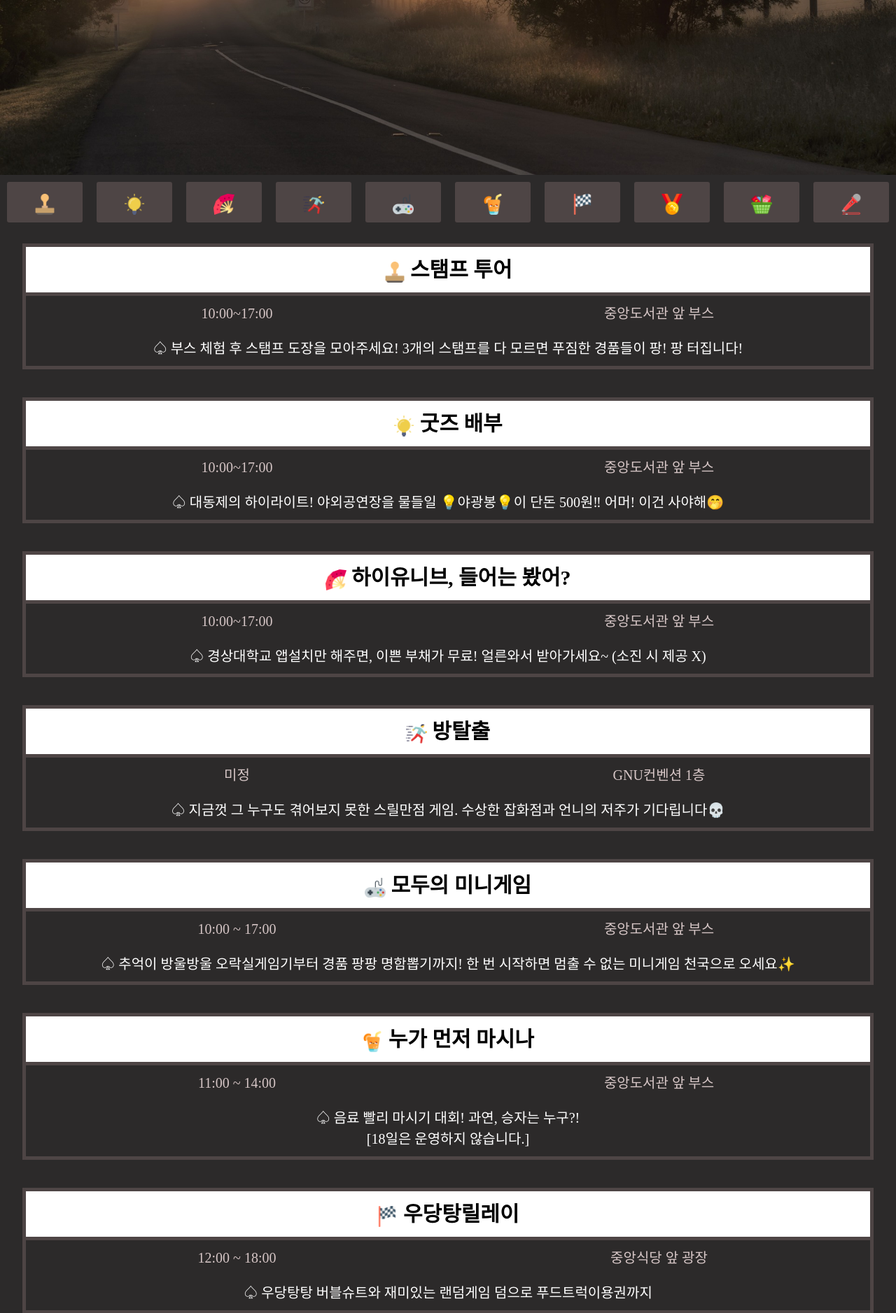
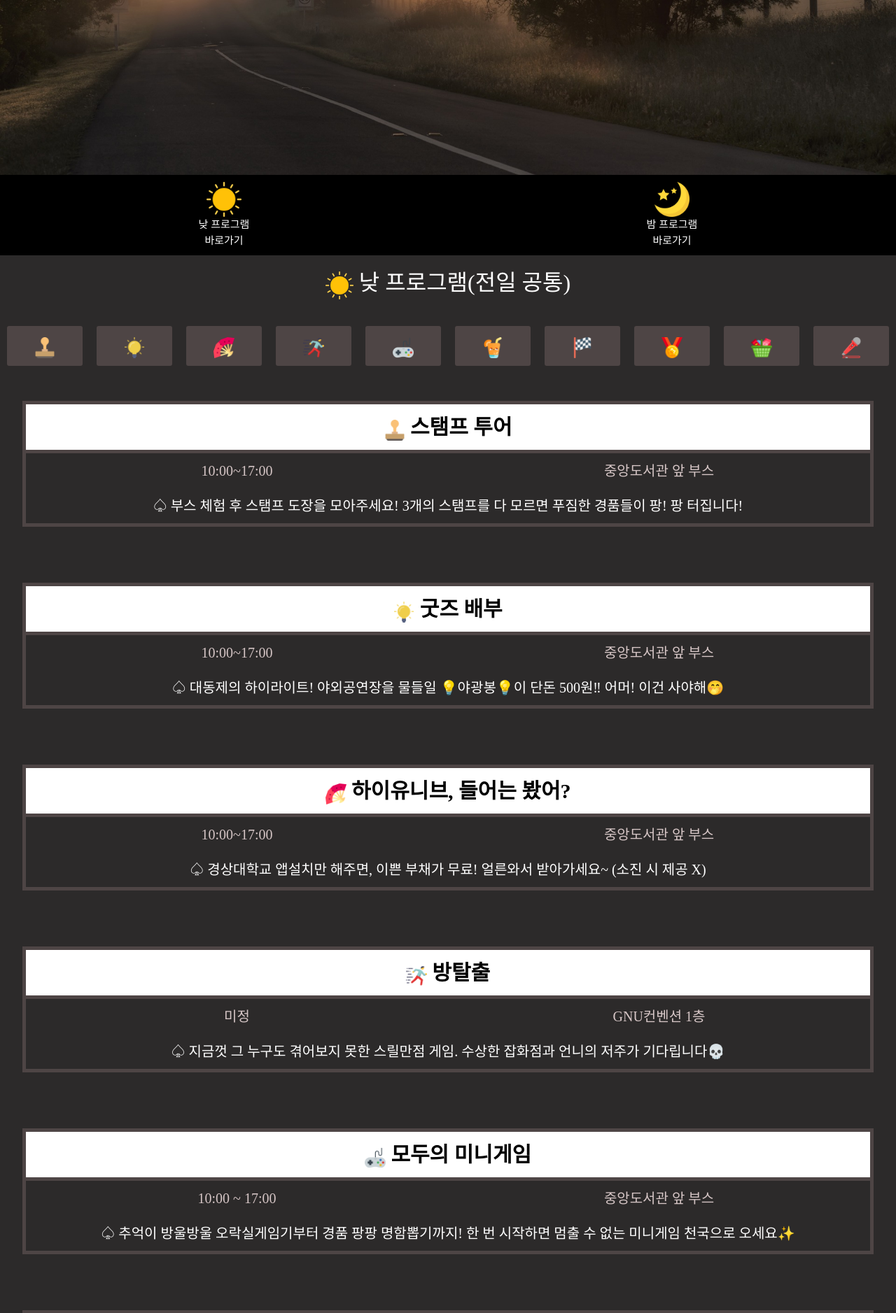
Before and after one commit to dahae0320/GNU_FestivalPage, a Django app: page /studentprogram/ in a window 1280 px wide. Shown: the part 469-2346 px from the top of the page at 70% size. Run offline with Django 3.2, Linux system fonts and the light colour scheme; some libraries are stand-ins or nearby versions; some web fonts are replaced.

Commit message:
원상복귀에휴에휴

```diff
--- a/festival/static/sc_style.css
+++ b/festival/static/sc_style.css
@@ -12,6 +12,42 @@
 #upperimg{
     max-width: 100%;
     height: auto;
+}
+
+.select_flex_container{
+    display: flex;
+    flex-direction: row;
+    flex-wrap: nowrap;
+
+    width: 100%;
+
+}
+
+.select_flex_item{
+    padding: 10px;
+    text-align: center;
+
+    flex-grow: 1;
+
+    font-family: 'locus_sangsang';
+    font-size: 15px;
+
+    background-color: black;
+
+
+}
+
+.select_flex_item>a:hover, :visited{
+    color: white;
+    text-decoration: none;
+}
+
+.select_flex_item>a>#select{
+    width: 50px;
+    height: 50px;
+
+    background-color: black;
+
 }
 
 .menu_flex_container{
@@ -62,11 +98,18 @@ overflow(넘으면 스크롤)는 우선 설정하지 않는다. / 가운데를(
     align-content: center;
 
     margin: 0;
+    padding-top: 20px;
+    padding-bottom: 20px;
     width: 100%;
     height: auto;
 
     /*border-top: 7px solid white;
     border-bottom: 7px solid white;*/
+}
+
+.flex_container>h2>#below_select{
+    width: 40px;
+    height: 40px;
 }
 
 .flex_container>table>thead>tr>.pgname>#stamp{
--- a/festival/templates/sc_program.html
+++ b/festival/templates/sc_program.html
@@ -16,7 +16,16 @@
 
 <body>
     <img id="upperimg" src="{% static 'balloon-1373161_1920.jpg' %}">
-    <br>
+
+    <div class="select_flex_container">
+        <div class="select_flex_item"><a href=""><img id="select" src="{% static 'sunny.png' %}"><br>낮 프로그램<br>바로가기</a></div>
+        <div class="select_flex_item"><a href=""><img id="select" src="{% static 'moon.png' %}"><br>밤 프로그램<br>바로가기</a></div>
+    </div>
+
+    <div class="flex_container">
+        <h2><img id="below_select" src="{% static 'sunny.png' %}"> 낮 프로그램(전일 공통)</h2>
+    </div>
+
     <div class="menu_flex_container">
         <!--버튼으로 교체?? 누르면 스크롤 js로 하는 건가?? // 일단 위치 설정만 해놓고 안에 글자 가운데 정렬 등 수정하자!-->
         <div class="menu_flex_item"><a href="#target0" class="scroll"><img id="stamp" src="{% static 'stamp.png' %}"></a></div>
```
